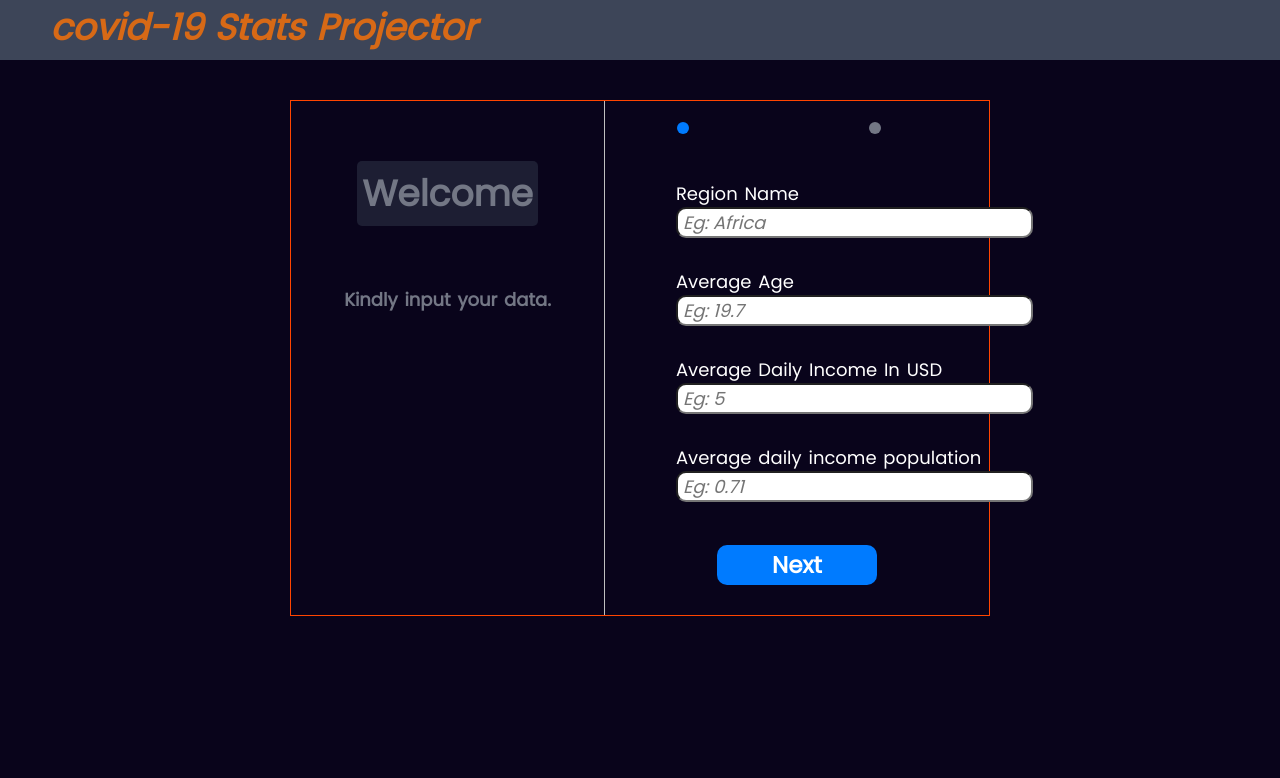
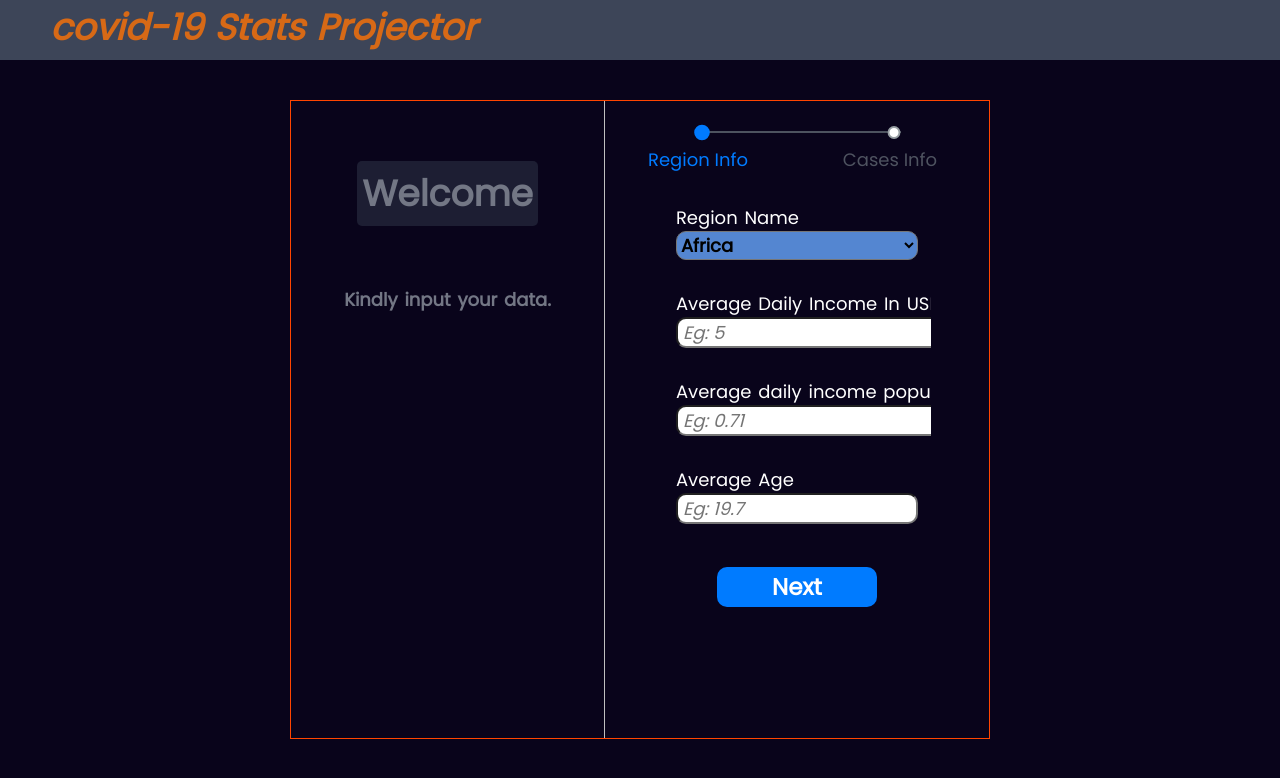
Before and after one commit to mikenath223/covid-statsprojector, a website with bundled scripts: page index.html in a window 1280 px wide. Built offline with nearby package versions, Linux system fonts and the light colour scheme.

Commit message:
[Feature] Create form event hookup to collect data

```diff
--- a/index.html
+++ b/index.html
@@ -27,31 +27,42 @@
       </aside>
       <section>
         <div class="steps-shift">
-          <li></li>
-          <li></li>
+          <button class="multisteps-form__progress-btn js-active" type="button" title="Region Info">Region Info</button>
+          <button class="multisteps-form__progress-btn" type="button" title="Cases Info">Cases Info</button>
         </div>
+
         <form action="/" method="post">
-
           <div class="region-data">
             <fieldset>
               <label for="name">Region Name</label>
-              <input type="text" data-region-name name="name" id="name" required placeholder="Eg: Africa">
+              <select name="name" id="name" data-name>
+                <option value="Africa">Africa</option>
+                <option value="Asia">Asia</option>
+                <option value="Europe">Europe</option>
+                <option value="North America">North America</option>
+                <option value="Central America">Central America</option>
+                <option value="South America">South America</option>
+                <option value="Oceania">The Caribbean</option>
+                <option value="Oceania">Oceania</option>
+              </select>
+            </fieldset>
+            <fieldset>
+              <label for="avgDailyIncomeInUSD">Average Daily Income In USD</label>
+              <input type="number" data-avgDailyIncomeInUSD name="avgDailyIncomeInUSD" id="avgDailyIncomeInUSD"
+              pattern="[^\-]+" min="1" onpaste="return false" required placeholder="Eg: 5">
+            </fieldset>
+            <fieldset>
+              <label for="avgDailyIncomePopulation">Average daily income population</label>
+              <input type="number" data-avg-daily-income-population name="avgDailyIncomePopulation"
+                id="avgDailyIncomePopulation" pattern="[^\-]+" min="1" onpaste="return false" required
+                placeholder="Eg: 0.71">
             </fieldset>
             <fieldset>
               <label for="avgAge">Average Age</label>
-              <input type="number" data-average-age name="avgAge" id="avgAge" pattern="[^\-]+"
-              min="1" onpaste="return false" required placeholder="Eg: 19.7">
+              <input type="number" data-avgAge name="avgAge" id="avgAge" pattern="[\d]{3}" min="1" maxlength="3"
+                max="120" onpaste="return false" required placeholder="Eg: 19.7">
             </fieldset>
-            <fieldset>
-              <label for="avgDailyIncomeInUSD">Average Daily Income In USD</label>
-              <input type="number" data-reported-cases name="avgDailyIncomeInUSD" id="avgDailyIncomeInUSD" required placeholder="Eg: 5">
-            </fieldset>
-            <fieldset>
-              <label for="avgDailyIncomePopulation">Average daily income population</label>
-              <input type="number" data-avg-daily-income-population name="avgDailyIncomePopulation" id="avgDailyIncomePopulation"
-                pattern="[^\-]+" min="1" onpaste="return false" required placeholder="Eg: 0.71">
-            </fieldset>
-            <button type="submit" class="step-but">Next</button>
+            <button type="button" class="step-but">Next</button>
           </div>
 
           <div class="cases-data">
@@ -62,22 +73,22 @@
             </fieldset>
             <fieldset>
               <label for="time-to-elapse">Time to Elapse</label>
-              <input type="number" data-time-to-elapse name="time-to-elapse" id="time-to-elapse" pattern="[^\-]+"
+              <input type="number" data-timeToElapse name="time-to-elapse" id="time-to-elapse" pattern="[^\-]+"
                 min="1" onpaste="return false" required>
             </fieldset>
             <fieldset>
               <label for="reported-cases">Reported Cases</label>
-              <input type="number" data-reported-cases name="reported-cases" id="reported-cases" pattern="[^\-]+"
+              <input type="number" data-reportedCases name="reported-cases" id="reported-cases" pattern="[^\-]+"
                 min="1" onpaste="return false" required>
             </fieldset>
             <fieldset>
               <label for="total-hospital-beds">Total Hospital Beds</label>
-              <input type="number" data-total-hospital-beds name="total-hospital-beds" id="total-hospital-beds"
+              <input type="number" data-totalHospitalBeds name="total-hospital-beds" id="total-hospital-beds"
                 pattern="[^\-]+" min="1" onpaste="return false" required>
             </fieldset>
             <fieldset>
               <label for="period-type">Period Type</label>
-              <select name="period-type" id="period-type" data-period-type>
+              <select name="period-type" id="period-type" data-periodType>
                 <option value="days">Days</option>
                 <option value="days">Weeks</option>
                 <option value="days">Months</option>
@@ -89,6 +100,8 @@
       </section>
     </section>
   </main>
+  <script src="https://ajax.googleapis.com/ajax/libs/jquery/3.4.1/jquery.min.js"></script>
+  <script src="src/dom-manipulate.js"></script>
 </body>
 
 </html>
--- a/src/dom-manipulate.js
+++ b/src/dom-manipulate.js
@@ -0,0 +1,45 @@
+import covid19ImpactEstimator from "./estimator";
+
+const selectQuery = (query) => document.querySelector(query);
+const toggleForms = () => {
+  $('.region-data').animate({
+    left: '150%',
+    opacity: '0',
+  });
+  $('.cases-data').animate({
+    left: '0',
+    opacity: '1',
+  });
+}
+
+$('.step-but').click(() => {
+  const rgnVals = {
+    name: selectQuery('select[data-name]'),
+    avgDailyIncomeInUSD: selectQuery('input[data-avgDailyIncomeInUSD]'),
+    avgDailyIncomePopulation: selectQuery('input[data-avgDailyIncomePopulation]'),
+    avgAge: selectQuery('input[data-average-age]')
+  };
+  let chkRgnVals = !!rgnVals.name.value && !!rgnVals.avgAge.value && !!rgnVals.avgDailyIncomeInUSD.value && !!rgnVals.avgDailyIncomePopulation.value
+  if (chkRgnVals) {
+    rgnVals.name.dataset.name = rngVals.name.value;
+    rgnVals.avgDailyIncomeInUSD.dataset.avgDailyIncomeInUSD = rngVals.avgDailyIncomeInUSD.value;
+    rgnVals.name.dataset.avgDailyIncomePopulation = rngVals.avgDailyIncomePopulation.value;
+    rgnVals.avgAge.dataset.avgAge = rngVals.avgAge.value;
+    return toggleForms();
+  }
+  const warnElem = selectQuery('aside h4');
+  warnElem.textContent = "Please fill all fields.";
+  warnElem.style.color = "red";
+})
+
+$('form').submit(() => {
+  $(this).preventDefault();
+  const data = {
+    region: {
+      name: selectQuery('select[data-name]').dataset.name,
+      avgAge:
+    }
+  }
+
+// covid19ImpactEstimator
+})
--- a/src/estimator.js
+++ b/src/estimator.js
@@ -4,7 +4,6 @@ const covid19ImpactEstimator = data => {
     reportedCases,
     periodType,
     timeToElapse,
-    population,
     totalHospitalBeds
   } = data;
 
@@ -92,7 +91,7 @@ let output = covid19ImpactEstimator({
 });
 
 output;
-// export default covid19ImpactEstimator;
+export default covid19ImpactEstimator;
 
 // Input
 // {
--- a/style/style.css
+++ b/style/style.css
@@ -1,4 +1,8 @@
 @import url('https://fonts.googleapis.com/css?family=Poppins&display=swap');
+:root {
+  --currentColor: none;
+}
+
 body {
   background-color: #09041B;
   color: rgb(115, 119, 133);
@@ -64,11 +68,14 @@ aside h4 {
 form {
   width: 70%;
   margin: 20px auto;
+  height: 65vh;
+  overflow: hidden;
 }
 
 .form-container section {
   width: 55%;
   margin: auto;
+  overflow: hidden;
 }
 
 form fieldset {
@@ -86,7 +93,13 @@ fieldset select {
   color: #000;
   font-weight: 700;
   border-radius: 10px;
-  background-color: rgb(225, 245, 238);
+  background-color: rgb(84, 134, 209);
+}
+
+fieldset:focus-within {
+  border-radius: 10px;
+  border: 2px solid #D76916;
+  box-shadow: 0px 0px 10px #D76916;
 }
 
 .form-container label {
@@ -112,7 +125,14 @@ fieldset select {
 }
 
 .cases-data {
-  display: none;
+  opacity: 0;
+  position: relative;
+  top: -100%;
+  left: 150%;
+}
+
+.region-data {
+  position: relative;
 }
 
 .step-but {
@@ -123,19 +143,78 @@ fieldset select {
 .steps-shift {
   display: flex;
   justify-content: space-around;
+  position: relative;
+  margin: 25px 0;
 }
 
-.steps-shift li {
-  font-size: 35px;
+.multisteps-form__progress-btn {
+  -webkit-transition-property: all;
+  transition-property: all;
+  -webkit-transition-duration: 0.15s;
+  transition-duration: 0.15s;
+  -webkit-transition-timing-function: linear;
+  transition-timing-function: linear;
+  -webkit-transition-delay: 0s;
+  transition-delay: 0s;
+  position: relative;
+  padding-top: 20px;
+  color: rgba(108, 117, 125, 0.7);
+  text-indent: -9px;
+  border: none;
+  background-color: transparent;
+  outline: none;
+  cursor: pointer;
 }
 
-.steps-shift li:first-child {
-  color: #007BFF;
+.multisteps-form__progress-btn:before {
+  position: absolute;
+  top: 0;
+  left: 50%;
+  display: block;
+  width: 13px;
+  height: 13px;
+  content: '';
+  -webkit-transform: translateX(-50%);
+  transform: translateX(-50%);
+  -webkit-transition: all 0.15s linear 0s, -webkit-transform 0.15s cubic-bezier(0.05, 1.09, 0.16, 1.4) 0s;
+  transition: all 0.15s linear 0s, -webkit-transform 0.15s cubic-bezier(0.05, 1.09, 0.16, 1.4) 0s;
+  transition: all 0.15s linear 0s, transform 0.15s cubic-bezier(0.05, 1.09, 0.16, 1.4) 0s;
+  transition: all 0.15s linear 0s, transform 0.15s cubic-bezier(0.05, 1.09, 0.16, 1.4) 0s, -webkit-transform 0.15s cubic-bezier(0.05, 1.09, 0.16, 1.4) 0s;
+  border: 2px solid currentColor;
+  border-radius: 50%;
+  background-color: #fff;
+  z-index: 3;
 }
 
-.steps-shift li::after {
+.multisteps-form__progress-btn:nth-child(2):after {
+  position: absolute;
   content: '';
+  top: 5px;
+  left: calc(-175% - 13px / 2);
+  -webkit-transition-property: all;
+  transition-property: all;
+  -webkit-transition-duration: 0.15s;
+  transition-duration: 0.15s;
+  -webkit-transition-timing-function: linear;
+  transition-timing-function: linear;
+  -webkit-transition-delay: 0s;
+  transition-delay: 0s;
+  display: block;
+  width: 240%;
+  height: 2px;
+  background-color: currentColor;
+  z-index: 1;
+}
 
+.multisteps-form__progress-btn.js-active {
+  color: #007bff;
+}
+
+.multisteps-form__progress-btn.js-active:before {
+  -webkit-transform: translateX(-50%) scale(1.2);
+  transform: translateX(-50%) scale(1.2);
+  background-color: currentColor;
+  content: '';
 }
 
 @media (max-width: 768px) {
@@ -152,6 +231,7 @@ fieldset select {
     width: 400px;
   }
   aside {
+    width: 100%;
     border: none;
   }
   aside h1 {
@@ -172,11 +252,12 @@ fieldset select {
   form fieldset input {
     width: 240px;
   }
-  aside {
-    width: 100%;
-  }
   header {
     padding-top: 15px;
     padding-left: 20px;
   }
+  .multisteps-form__progress-btn:nth-child(2):after {
+    width: 180%;
+    left: calc(-125% - 13px / 2);
+  }
 }
```
